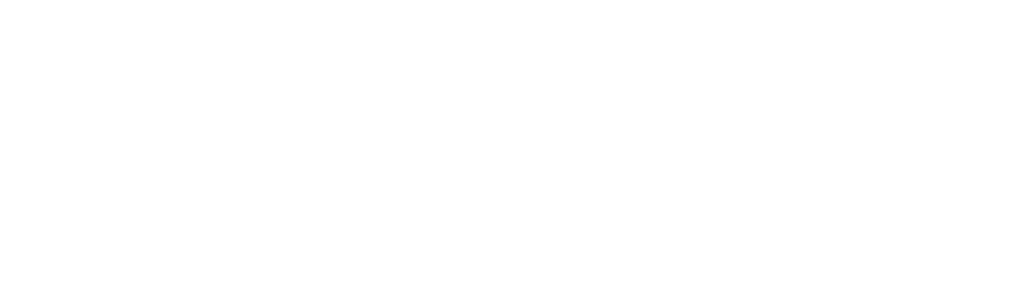
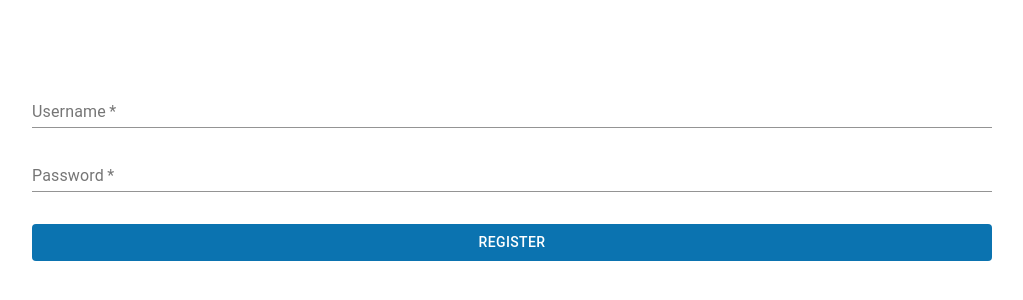
Before and after one commit to gandh99/Word-Diary, a React (Create React App) app in the folder client/: page /register in a window 1280 px wide. Shown: the part 216-516 px from the top of the page, without its empty margins (128-1151 px from the left). Built offline with nearby package versions, Linux system fonts and the light colour scheme.

Commit message:
Added registration page, which is simply a clone of the login page

```diff
--- a/client/src/authenticationPage/AuthenticationPage.js
+++ b/client/src/authenticationPage/AuthenticationPage.js
@@ -8,6 +8,7 @@ import {
 import Header from './Header'
 import Banner from './Banner'
 import Login from './Login'
+import Register from './Register'
 
 export default function AuthenticationPage() {
     return (
@@ -19,6 +20,9 @@ export default function AuthenticationPage() {
                 <Route path='/login'>
                     <Login />
                 </Route>
+                <Route path='/register'>
+                    <Register />
+                </Route>
             </Switch>
         </Router>
     )
--- a/client/src/authenticationPage/Header.js
+++ b/client/src/authenticationPage/Header.js
@@ -21,7 +21,9 @@ export default function Header() {
                         <Link to='/login'>
                             <Button className={classes.button}>Login</Button>
                         </Link>
-                        <Button className={classes.button}>Register</Button>
+                        <Link to='/register'>
+                            <Button className={classes.button}>Register</Button>
+                        </Link>
                     </div>
                 </Toolbar>
             </AppBar>
--- /dev/null
+++ b/client/src/authenticationPage/Register.js
@@ -0,0 +1,89 @@
+import React, { useState } from 'react'
+import './login.css'
+import { makeStyles } from '@material-ui/core/styles';
+import TextField from '@material-ui/core/TextField'
+import Button from '@material-ui/core/Button'
+import { useDispatch } from 'react-redux'
+import { registerUserAction } from '../redux/actions/authenticationActions'
+
+export default function Register() {
+    const classes = useStyles()
+    const [username, setUsername] = useState('')
+    const [password, setPassword] = useState('')
+    const [usernameError, setUsernameError] = useState(false)
+    const [passwordError, setPasswordError] = useState(false)
+    const dispatch = useDispatch()
+    const registerUser = (userData) => dispatch(registerUserAction(userData))
+
+    const onSubmit = event => {
+        event.preventDefault()
+
+        if (hasErrors()) {
+            return
+        }
+        registerUser({ username, password })
+        clearFormData()
+    }
+
+    const hasErrors = () => {
+        let hasErrors = false
+
+        if (username === '') {
+            setUsernameError(true)
+            hasErrors = true
+        }
+        if (password === '') {
+            setPasswordError(true)
+            hasErrors = true
+        }
+
+        return hasErrors
+    }
+
+    const clearFormData = () => {
+        setUsername('')
+        setPassword('')
+    }
+
+    return (
+        <div className='login-container'>
+            <form onSubmit={onSubmit}>
+                <div className='input-container'>
+                    <TextField
+                        onChange={(e) => setUsername(e.target.value)}
+                        className={classes.textField}
+                        required
+                        error={usernameError}
+                        id="standard-basic"
+                        label="Username" />
+                    <TextField
+                        onChange={(e) => setPassword(e.target.value)}
+                        className={classes.textField}
+                        required
+                        error={passwordError}
+                        id="standard-basic"
+                        label="Password"
+                        type='password' />
+                    <Button
+                        type='submit'
+                        style={{marginTop: '2rem'}}
+                        className={classes.button}
+                        variant="contained"
+                        color="primary"
+                        disableElevation >
+                        Register
+                    </Button>
+                </div>
+            </form>
+        </div>
+    )
+}
+
+const useStyles = makeStyles((theme) => ({
+    textField: {
+        marginTop: '1rem'
+    },
+    button: {
+        maginTop: '2rem'
+    }
+}));
--- a/client/src/redux/actions/authenticationActions.js
+++ b/client/src/redux/actions/authenticationActions.js
@@ -1,6 +1,11 @@
-import { LOGIN_USER } from '../actionTypes'
+import { LOGIN_USER, REGISTER_USER } from '../actionTypes'
 
 export const loginUserAction = userData => ({
     type: LOGIN_USER,
     payload: userData
 })
+
+export const registerUserAction = userData => ({
+    type: REGISTER_USER,
+    payload: userData
+})
--- a/client/src/redux/reducers/authenticationReducer.js
+++ b/client/src/redux/reducers/authenticationReducer.js
@@ -1,4 +1,4 @@
-import { LOGIN_USER } from '../actionTypes'
+import { LOGIN_USER, REGISTER_USER } from '../actionTypes'
 
 const initialState = {
 
@@ -10,6 +10,10 @@ export default function (state = initialState, action) {
             return {
                 ...state,
             }
+        case REGISTER_USER:
+            return {
+                ...state,
+            }
         default:
             return state
     }
```
